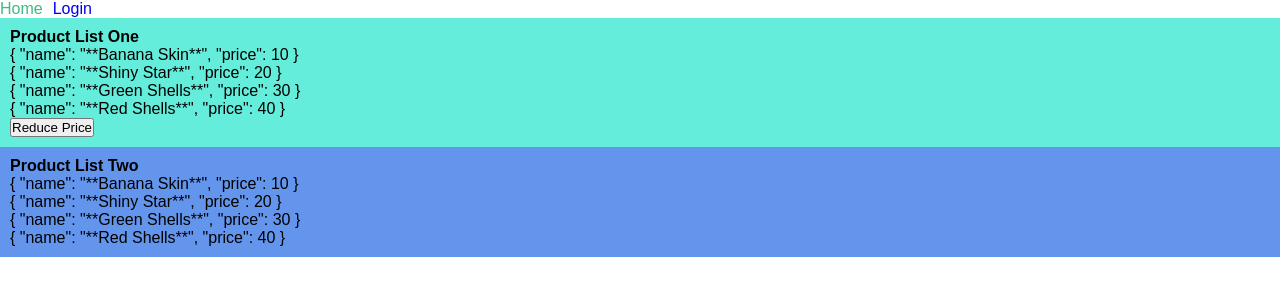
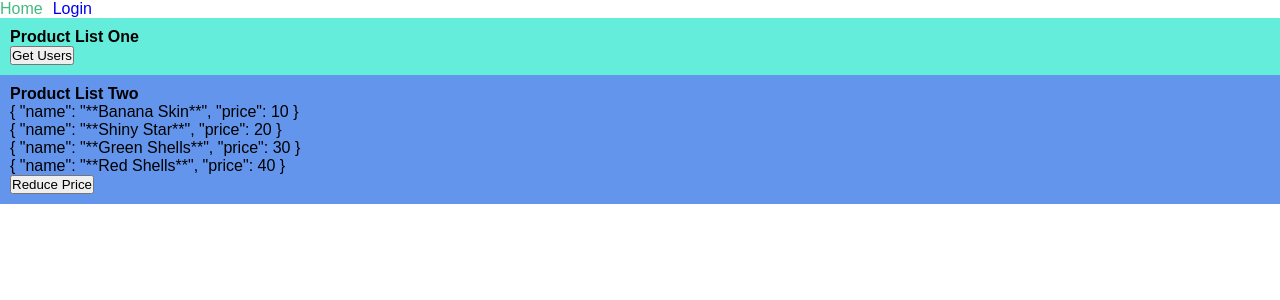
Before and after one commit to pauljor1499/vue2-start, a Vue app: page / in a window 1280 px wide. Shown: the top 300 px of the page. Built offline with nearby package versions, Linux system fonts and the light colour scheme; what mint-ui would draw is missing.

Commit message:
update store

```diff
--- a/src/components/ProductListOne.vue
+++ b/src/components/ProductListOne.vue
@@ -1,31 +1,26 @@
 <template>
     <div class="product-one">
         <h4>Product List One</h4>
-        <div v-for="(product, index) in saleProducts" :key="index">
+        <div v-for="(user, index) in fetchUsers" :key="index">
             <div>
-                {{ product }}
+                {{ user.firstName }}
             </div>
         </div>
-        <button v-on:click="reducePrice(4)">Reduce Price</button>
+        <button @click="getUsers()">Get Users</button>
     </div>
 </template>
 
 <script>
 export default {
     computed: {
-        products() {
-            return this.$store.state.products;
-        },
-
-        saleProducts() {
-            return this.$store.getters.saleProducts;
+        fetchUsers() {
+            return this.$store.getters.getUsers;
         },
     },
 
     methods: {
-        reducePrice(amount) {
-            // this.$store.commit("reducePrice", amount);
-            this.$store.dispatch("reducePrice", amount);
+        getUsers() {
+            this.$store.dispatch("getUsers");
         },
     },
 };
--- a/src/components/ProductListTwo.vue
+++ b/src/components/ProductListTwo.vue
@@ -6,6 +6,7 @@
                 {{ product }}
             </div>
         </div>
+        <button v-on:click="reducePrice(4)">Reduce Price</button>
     </div>
 </template>
 
@@ -20,6 +21,13 @@ export default {
             return this.$store.getters.saleProducts;
         },
     },
+
+    methods: {
+        reducePrice(amount) {
+            // this.$store.commit("reducePrice", amount);
+            this.$store.dispatch("reducePrice", amount);
+        },
+    },
 };
 </script>
 
--- a/src/store/actions.js
+++ b/src/store/actions.js
@@ -1,3 +1,6 @@
+import axios from "axios";
+const BASE_URL = "https://dummyjson.com/users";
+
 export const reducePrice = ({ commit }, payload) => {
     commit("reducePrice", payload);
 };
@@ -5,3 +8,9 @@ export const reducePrice = ({ commit }, payload) => {
 export const createUser = ({ commit }, payload) => {
     commit("addUser", payload);
 };
+
+export const getUsers = ({ commit }) => {
+    axios.get(BASE_URL).then((response) => {
+        commit("setProducts", response.data.users);
+    });
+};
--- a/src/store/getters.js
+++ b/src/store/getters.js
@@ -7,3 +7,7 @@ export const saleProducts = (state) => {
     });
     return saleProducts;
 };
+
+export const getUsers = (state) => {
+    return state.users;
+};
--- a/src/store/mutations.js
+++ b/src/store/mutations.js
@@ -7,3 +7,7 @@ export const reducePrice = (state, payload) => {
 export const addUser = (state, payload) => {
     state.users.push(payload);
 };
+
+export const setProducts = (state, payload) => {
+    state.users = payload;
+};
--- a/src/store/state.js
+++ b/src/store/state.js
@@ -1,4 +1,5 @@
 export default {
+    loading: false,
     users: [],
     products: [
         {
```
